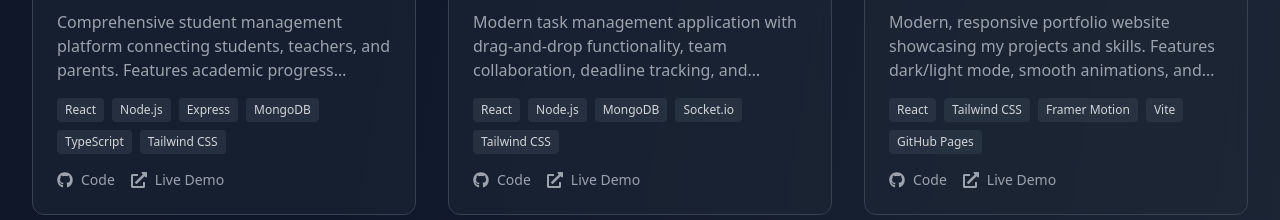
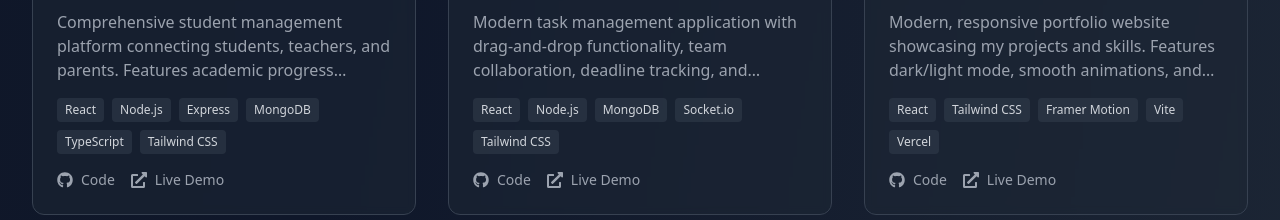
Before and after one commit to TolesaTesfaye/my-portfolio-lastport, a React (Vite) app: page / in a window 1280 px wide. Shown: the part 5600-5820 px from the top of the page. Built offline with nearby package versions, Linux system fonts and the light colour scheme.

Commit message:
Update portfolio demo URL to Vercel deployment

```diff
--- a/src/components/Projects.jsx
+++ b/src/components/Projects.jsx
@@ -27,10 +27,10 @@ const Projects = ({ darkMode }) => {
     {
       title: 'Personal Portfolio',
       description: 'Modern, responsive portfolio website showcasing my projects and skills. Features dark/light mode, smooth animations, and interactive components built with React and Framer Motion.',
-      technologies: ['React', 'Tailwind CSS', 'Framer Motion', 'Vite', 'GitHub Pages'],
+      technologies: ['React', 'Tailwind CSS', 'Framer Motion', 'Vite', 'Vercel'],
       image: '💼',
       github: 'https://github.com/TolesaTesfaye/my-portfolio-lastport',
-      demo: 'https://tolesatesfaye.github.io/port2/',
+      demo: 'https://my-portfolio-lastport.vercel.app/',
       category: 'Web Development',
     },
     {
```
